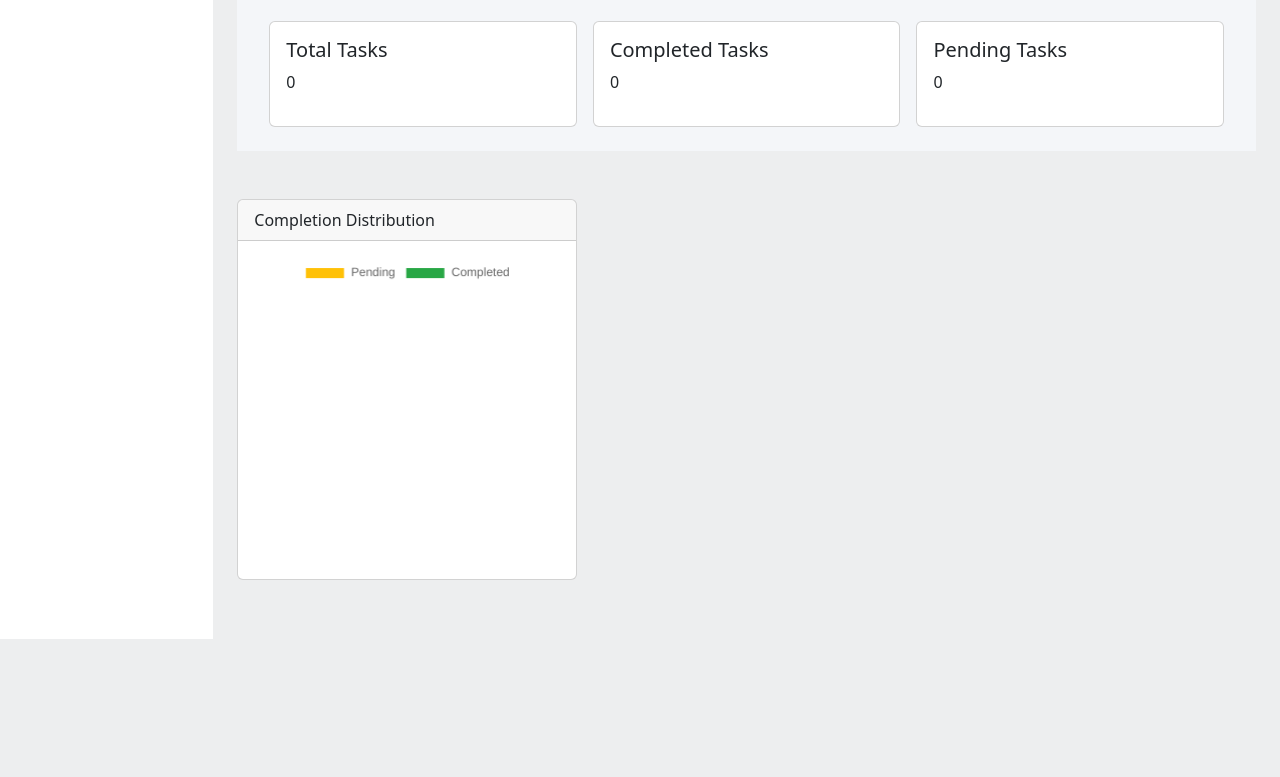
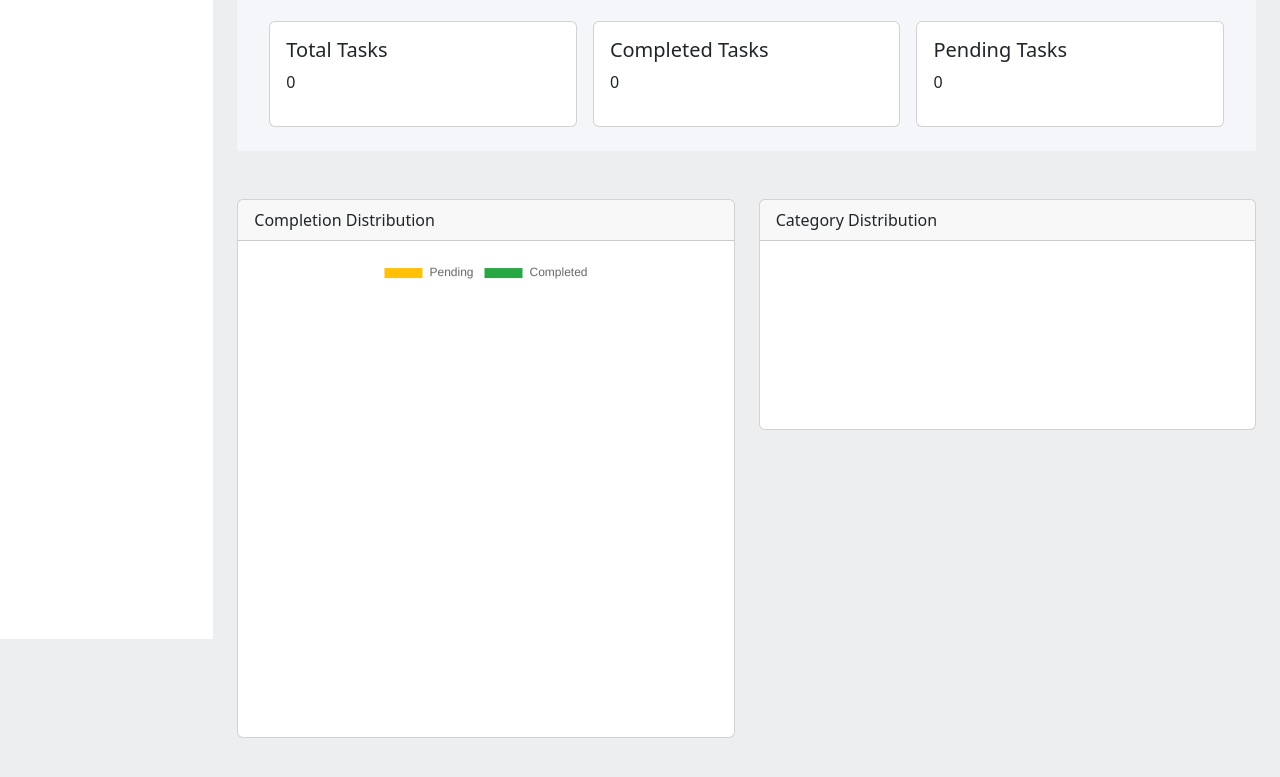
Before and after one commit to JesusPride/taskManagerApp, a plain HTML site: page index.html in a window 1280 px wide. Shown: the part 161-938 px from the top of the page. Before the commit the page ends 800 px from the top, so only its background shows below. Drawn offline with nearby package versions, Linux system fonts and the light colour scheme; some packages are replaced by stand-ins of ours; a script that the page names is missing.

```diff
--- a/Script/index.js
+++ b/Script/index.js
@@ -15,6 +15,7 @@ document.querySelectorAll(".nav-link").forEach(link => {
         this.classList.add("active");
     });
 });
+
 
 // Task manager object to store tasks
 const taskManager = {
@@ -83,7 +84,7 @@ function addTask() {
     Swal.fire({
         icon: 'success',
         title: taskId ? 'Task Updated' : 'Task Added',
-        showConfirmationButton: false,
+        showConfirmButton: false,
         timer: 1500
     });
 }
@@ -141,7 +142,7 @@ function toggleCompletion(taskId) {
 
 // Function to delete task
 function deleteTask(taskId) {
-    if(confirm ("Are you sure you want to delete tthis task?")) {
+    if(confirm ("Are you sure you want to delete this task?")) {
         taskManager.tasks = taskManager.tasks.filter((task) => task.id !== taskId);
         saveTasks();
         filterTasks();
--- a/index.html
+++ b/index.html
@@ -102,16 +102,29 @@
               </div>
             </div>
 
-            <div class="col-md-4 mt-5">
-              <div class="card mb-4">
-                  <div class="card-header">
-                      Completion Distribution
+            <div class="row mt-5">
+              <div class="col-md-6">
+                  <div class="card mb-4">
+                      <div class="card-header">
+                          Completion Distribution
+                      </div>
+                      <div class="card-body">
+                          <canvas id="taskPieChart"></canvas>
+                      </div>
                   </div>
-                  <div class="card-body">
-                      <canvas id="taskPieChart"></canvas>
+              </div>
+              <div class="col-md-6">
+                  <div class="card mb-4">
+                      <div class="card-header">
+                          Category Distribution
+                      </div>
+                      <div class="card-body">
+                          <canvas id="categoryDonutChart"></canvas>
+                      </div>
                   </div>
               </div>
           </div>
+
           </div>
 
           <div id="tasks" class="content-section d-none">
```
Also changed, not shown: Style/index.css (line endings or trailing spaces).
